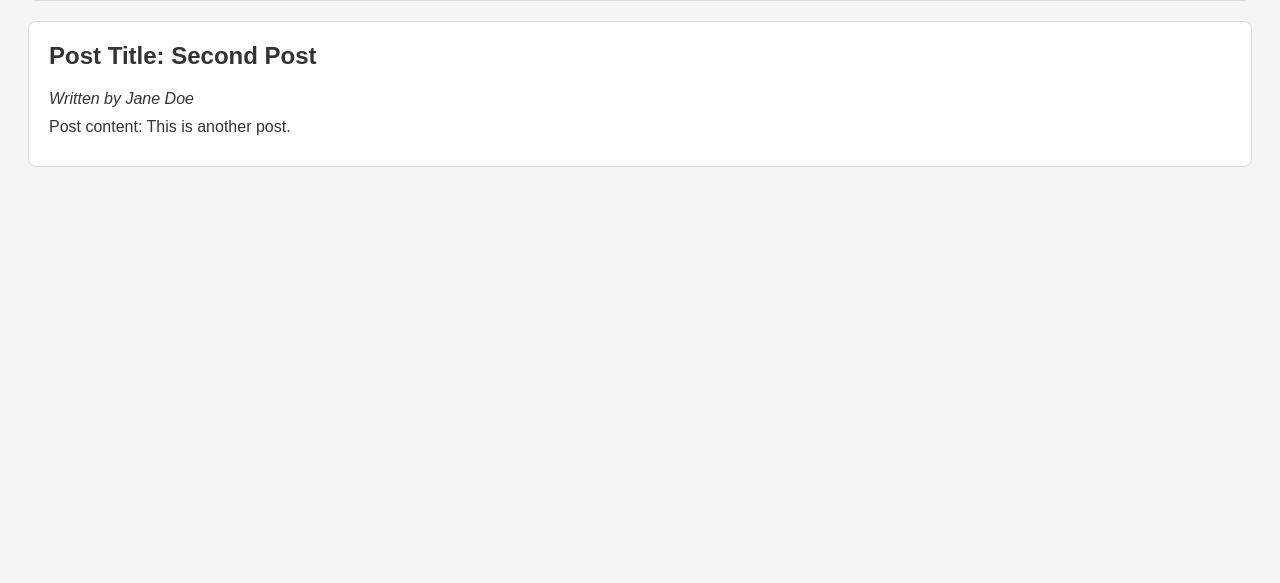
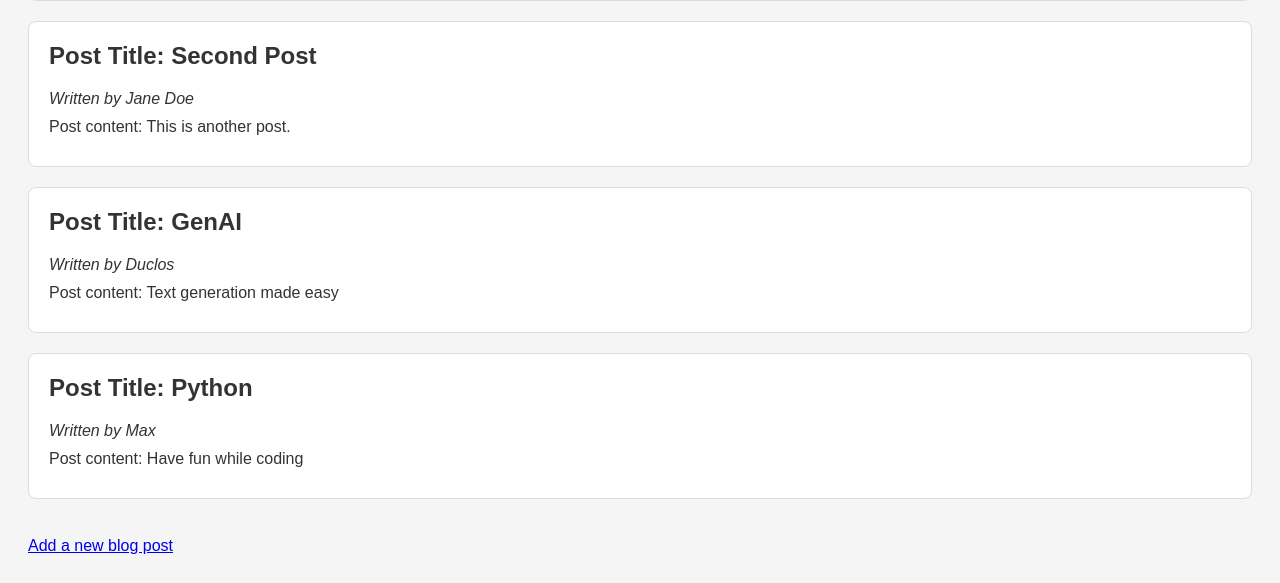
Before and after one commit to DuclosNgassa/masterblog, a Flask app: page / in a window 1280 px wide. Shown: the part 253-836 px from the top of the page. Before the commit the page ends 420 px from the top, so only its background shows below. Run offline with Flask 3, Linux system fonts and the light colour scheme.

Commit message:
- create form for adding new post - add navigation to form

```diff
--- a/app.py
+++ b/app.py
@@ -1,16 +1,36 @@
-from flask import Flask, render_template
+from email.policy import default
+from typing import Any
+
+from flask import Flask, render_template, request, redirect, url_for
 
 import service
 
 app = Flask(__name__)
 
-blog_posts = service.read_json('db/posts.json')
+blog_posts:list[dict] = service.read_json('db/posts.json')
 
 @app.route('/')
 def index():
     # add code here to fetch the job posts from a file
     return render_template('index.html', posts=blog_posts)
 
+
+@app.route('/add', methods=['GET','POST'])
+def add():
+    if request.method=='POST':
+        title = request.form.get('title')
+        content = request.form.get('content')
+        author = request.form.get('author')
+        post_id = max((post.get("id", 0) for post in blog_posts), default=0) + 1
+        blog_posts.append({'id': post_id,'title':title,'content':content,'author':author})
+
+        service.write_json('db/posts.json', blog_posts)
+
+        return redirect(url_for('index'))
+
+    return render_template('add.html')
+
+
 if __name__ == '__main__':
     app.run(
         port=5000,
--- a/db/posts.json
+++ b/db/posts.json
@@ -1,14 +1,26 @@
 [
     {
+        "author": "John Doe",
+        "content": "This is my first post.",
         "id": 1,
-    "author": "John Doe",
-    "title": "First Post",
-    "content": "This is my first post."
+        "title": "First Post"
     },
     {
+        "author": "Jane Doe",
+        "content": "This is another post.",
         "id": 2,
-    "author": "Jane Doe",
-    "title": "Second Post",
-    "content": "This is another post."
+        "title": "Second Post"
+    },
+    {
+        "author": "Duclos",
+        "content": "Text generation made easy",
+        "id": 3,
+        "title": "GenAI"
+    },
+    {
+        "author": "Max",
+        "content": "Have fun while coding",
+        "id": 4,
+        "title": "Python"
     }
 ]
--- a/templates/index.html
+++ b/templates/index.html
@@ -15,5 +15,8 @@
         <p>Post content: {{ post['content'] }}</p>
     </div>
    {% endfor %}
+
+<br/>
+<a href="{{ url_for('add') }}">Add a new blog post</a>
 </body>
 </html>
```
Also changed, not shown: service.py (+5 -3 lines), templates/add.html (added, +24 -0 lines). Lines whose indentation alone changed are shown as unchanged.
